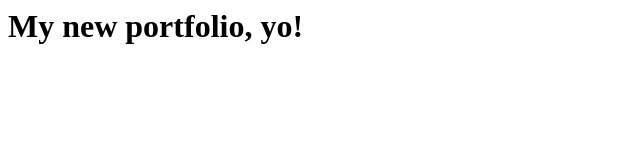
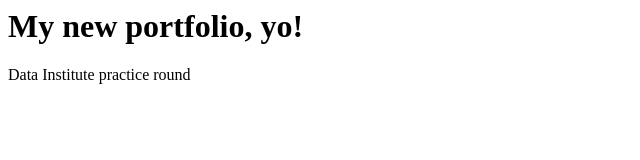
Before and after one commit to kobragg/portfolio, a plain HTML site: page index.html in a window 1280 px wide. Shown: the whole page, without its empty margins (0-640 px from the left). Drawn offline with Linux system fonts and the light colour scheme.

Commit message:
Update index.html

```diff
--- a/index.html
+++ b/index.html
@@ -1 +1,2 @@
 <h1> My new portfolio, yo! </h1>
+<p>Data Institute practice round </p>
```
